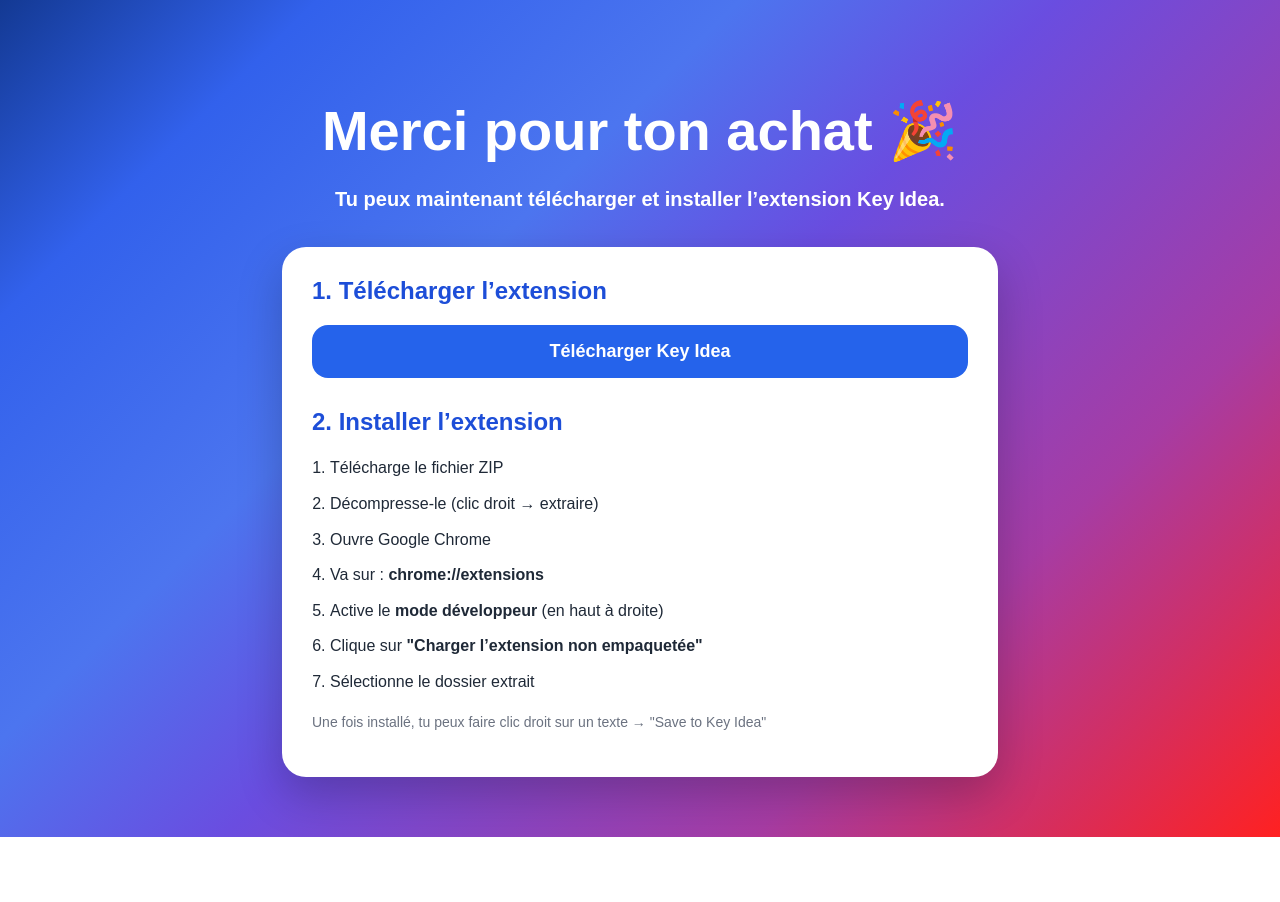
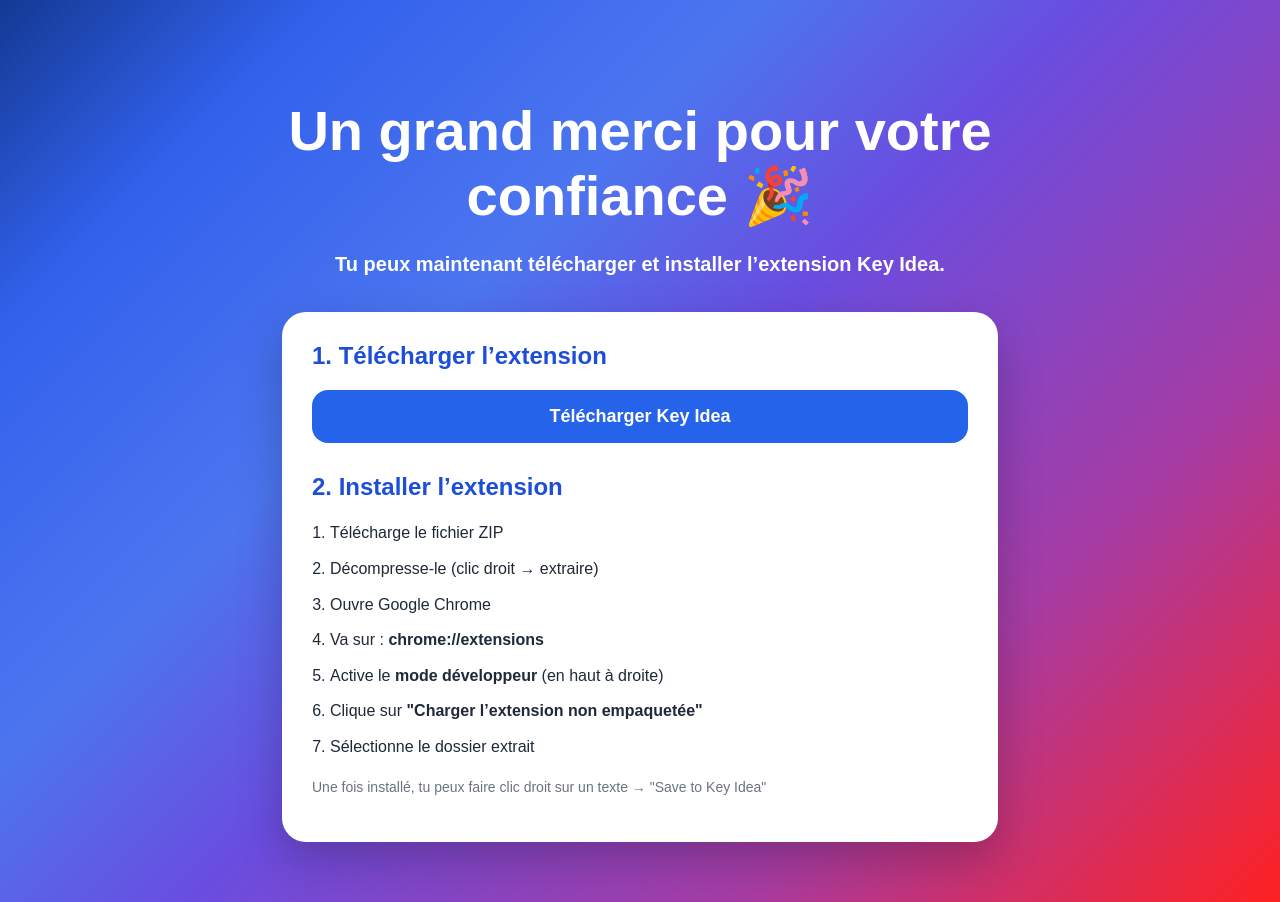
Before and after one commit to LO-general/KeyIdea-site, a plain HTML site: page success.html in a window 1280 px wide. Before the commit the page ends 837 px from the top, so only its background shows below. Drawn offline with Linux system fonts and the light colour scheme.

Commit message:
Add files via upload

```diff
--- a/success.html
+++ b/success.html
@@ -8,7 +8,7 @@
 <body>
 
 <main class="hero">
-<h1>Merci pour ton achat 🎉</h1>
+<h1>Un grand merci pour votre confiance 🎉</h1>
 
 <p class="subtitle">
 Tu peux maintenant télécharger et installer l’extension Key Idea.
```
